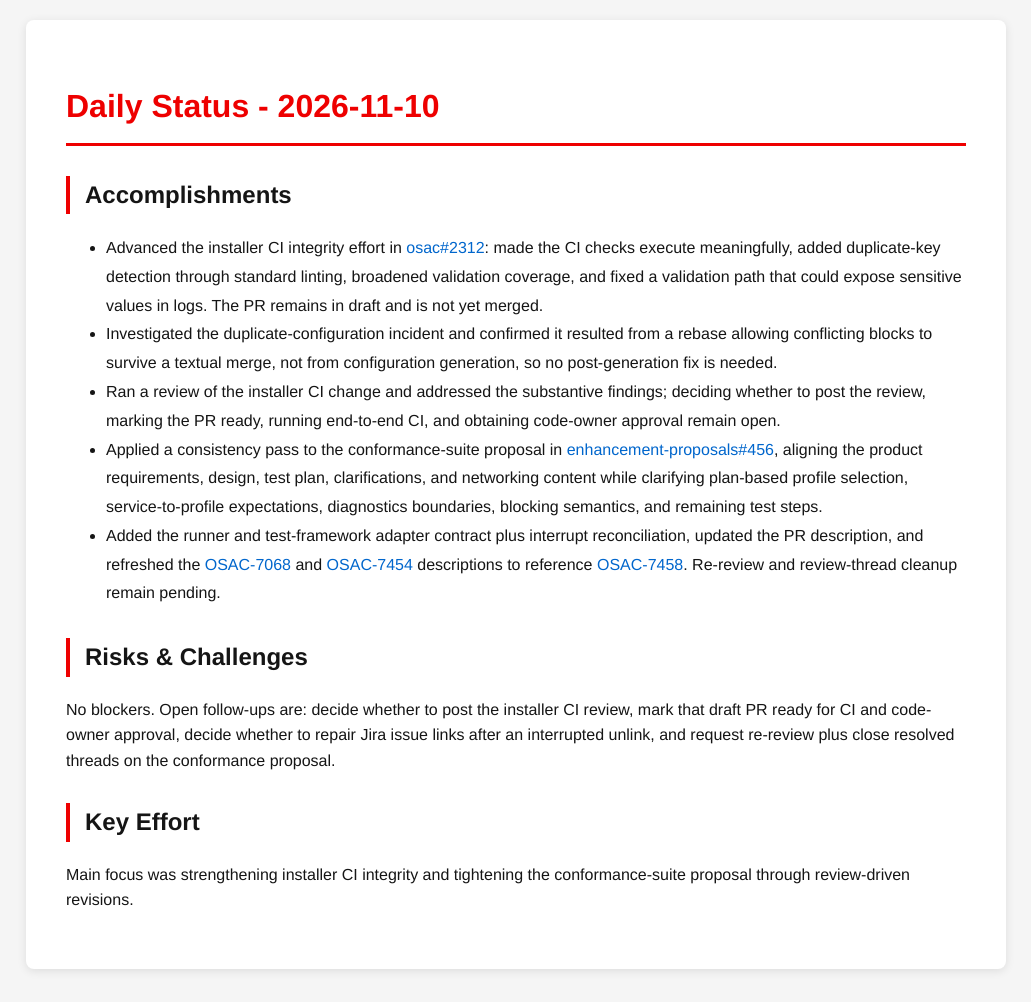
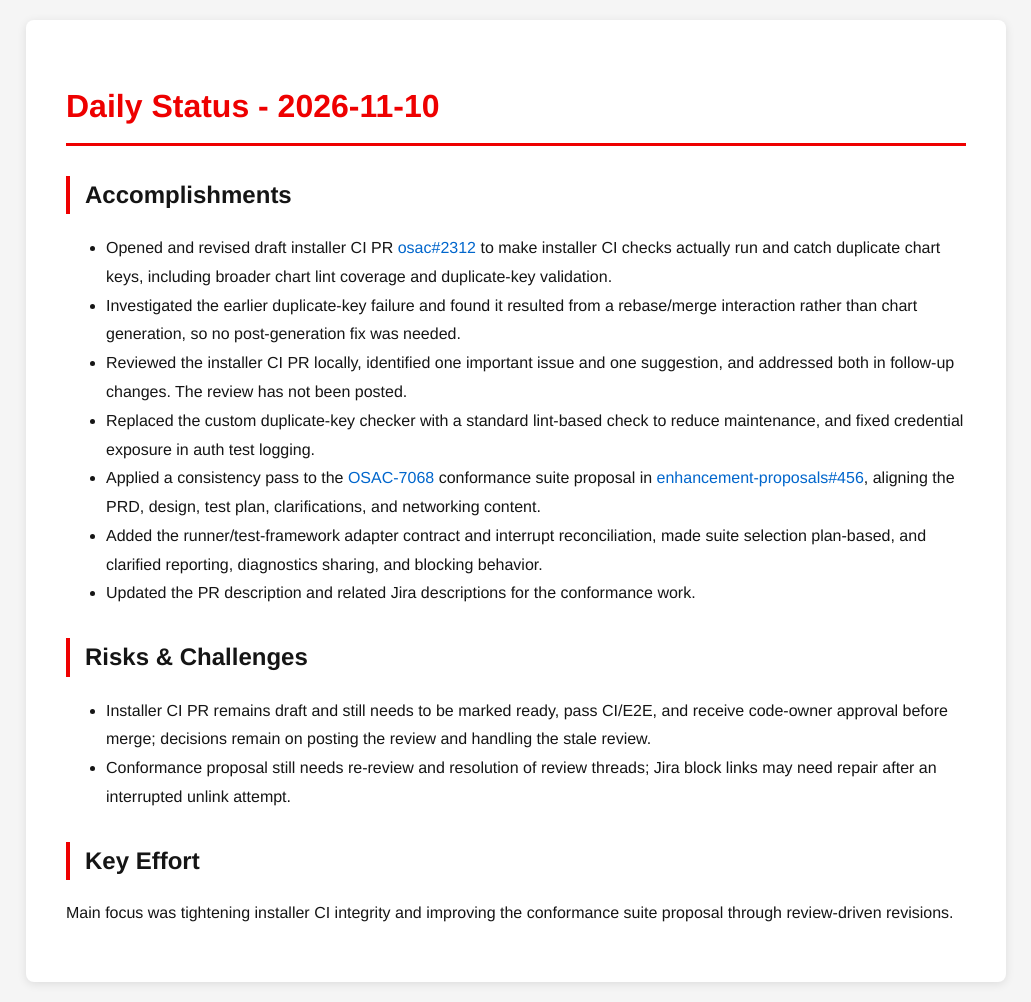
Before and after one commit to tzvatot/daily-status, a Jekyll site: the page built from 2026-11-10.md, in a window 1280 px wide. Shown: the whole page, without its empty margins (124-1155 px from the left). Built offline with Jekyll 4.4.1, drawn with Linux system fonts in a browser that asks for light colours.

Commit message:
Daily status update - 2026-11-10

```diff
--- a/2026-11-10.md
+++ b/2026-11-10.md
@@ -7,14 +7,17 @@ date: 2026-11-10
 # Daily Status - 2026-11-10
 
 ## Accomplishments
-- Advanced the installer CI integrity effort in [osac#2312](https://github.com/osac-project/osac/pull/2312): made the CI checks execute meaningfully, added duplicate-key detection through standard linting, broadened validation coverage, and fixed a validation path that could expose sensitive values in logs. The PR remains in draft and is not yet merged.
-- Investigated the duplicate-configuration incident and confirmed it resulted from a rebase allowing conflicting blocks to survive a textual merge, not from configuration generation, so no post-generation fix is needed.
-- Ran a review of the installer CI change and addressed the substantive findings; deciding whether to post the review, marking the PR ready, running end-to-end CI, and obtaining code-owner approval remain open.
-- Applied a consistency pass to the conformance-suite proposal in [enhancement-proposals#456](https://github.com/osac-project/enhancement-proposals/pull/456), aligning the product requirements, design, test plan, clarifications, and networking content while clarifying plan-based profile selection, service-to-profile expectations, diagnostics boundaries, blocking semantics, and remaining test steps.
-- Added the runner and test-framework adapter contract plus interrupt reconciliation, updated the PR description, and refreshed the [OSAC-7068](https://redhat.atlassian.net/browse/OSAC-7068) and [OSAC-7454](https://redhat.atlassian.net/browse/OSAC-7454) descriptions to reference [OSAC-7458](https://redhat.atlassian.net/browse/OSAC-7458). Re-review and review-thread cleanup remain pending.
+- Opened and revised draft installer CI PR [osac#2312](https://github.com/osac-project/osac/pull/2312) to make installer CI checks actually run and catch duplicate chart keys, including broader chart lint coverage and duplicate-key validation.
+- Investigated the earlier duplicate-key failure and found it resulted from a rebase/merge interaction rather than chart generation, so no post-generation fix was needed.
+- Reviewed the installer CI PR locally, identified one important issue and one suggestion, and addressed both in follow-up changes. The review has not been posted.
+- Replaced the custom duplicate-key checker with a standard lint-based check to reduce maintenance, and fixed credential exposure in auth test logging.
+- Applied a consistency pass to the [OSAC-7068](https://redhat.atlassian.net/browse/OSAC-7068) conformance suite proposal in [enhancement-proposals#456](https://github.com/osac-project/enhancement-proposals/pull/456), aligning the PRD, design, test plan, clarifications, and networking content.
+- Added the runner/test-framework adapter contract and interrupt reconciliation, made suite selection plan-based, and clarified reporting, diagnostics sharing, and blocking behavior.
+- Updated the PR description and related Jira descriptions for the conformance work.
 
 ## Risks & Challenges
-No blockers. Open follow-ups are: decide whether to post the installer CI review, mark that draft PR ready for CI and code-owner approval, decide whether to repair Jira issue links after an interrupted unlink, and request re-review plus close resolved threads on the conformance proposal.
+- Installer CI PR remains draft and still needs to be marked ready, pass CI/E2E, and receive code-owner approval before merge; decisions remain on posting the review and handling the stale review.
+- Conformance proposal still needs re-review and resolution of review threads; Jira block links may need repair after an interrupted unlink attempt.
 
 ## Key Effort
-Main focus was strengthening installer CI integrity and tightening the conformance-suite proposal through review-driven revisions.
+Main focus was tightening installer CI integrity and improving the conformance suite proposal through review-driven revisions.
```
